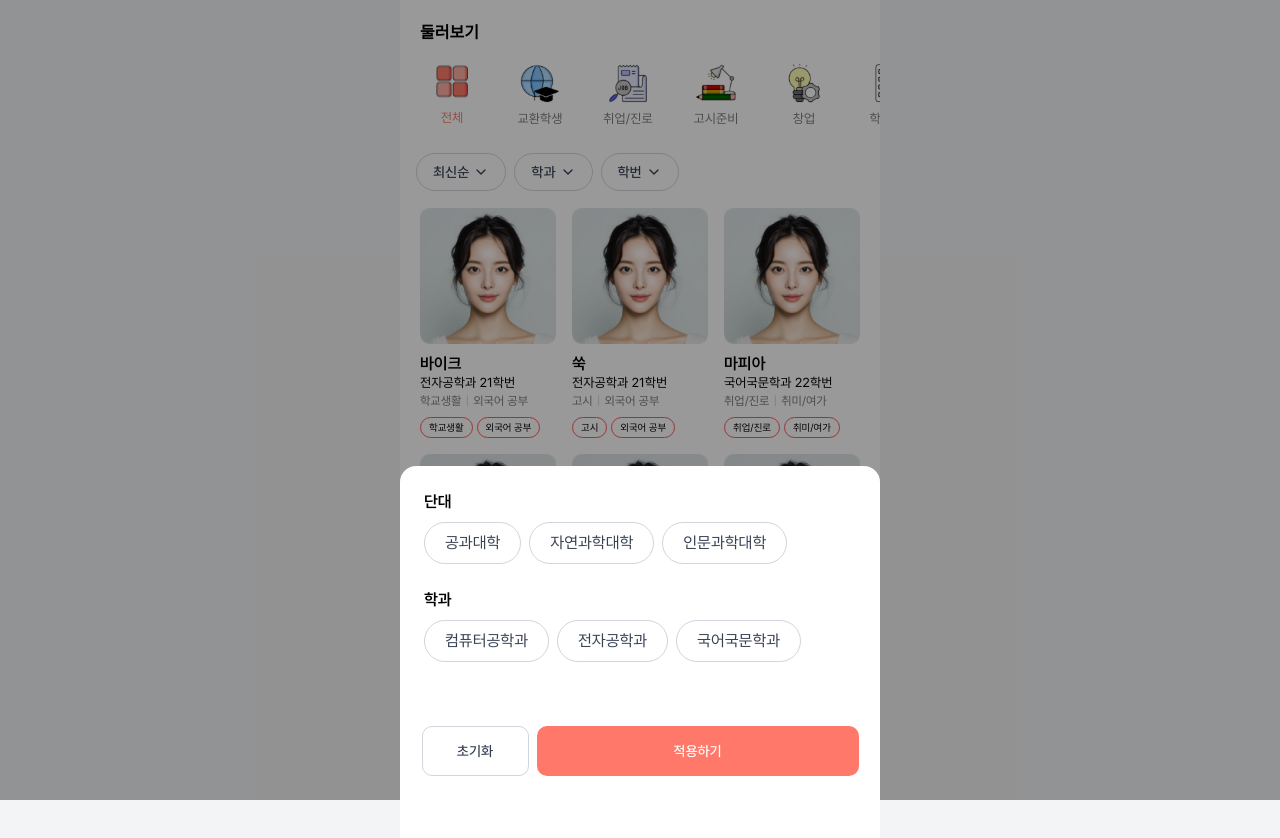
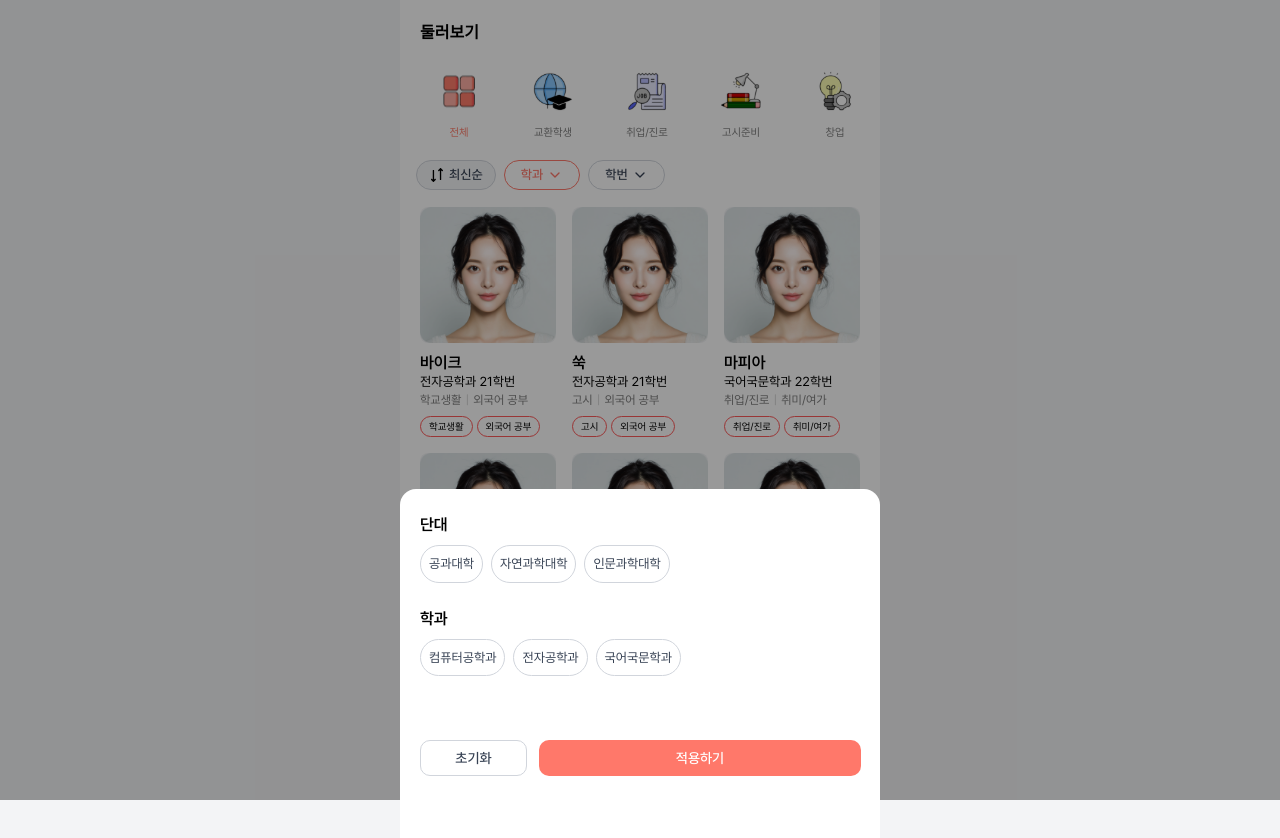
Before and after one commit to LUNCH-CHAT/FRONTEND, a React (Vite) app: page /explore in a window 1280 px wide. Both pictures are taken after a click on the button "학과". Shown: the top 838 px of the page. Built offline with nearby package versions, Linux system fonts and the light colour scheme.

Commit message:
design modify

```diff
--- a/src/components/CategoryGridItem.tsx
+++ b/src/components/CategoryGridItem.tsx
@@ -1,21 +1,35 @@
+// src/components/CategoryGridItem.tsx
+
 import React from 'react';
 
 interface CategoryGridItemProps {
   icon: React.ReactNode;
   label: string;
+  textClassName?: string;  // 폰트 크기 조절용 prop
   onClick?: () => void;
 }
 
-export default function CategoryGridItem({ icon, label, onClick }: CategoryGridItemProps) {
+export default function CategoryGridItem({ icon, label, textClassName, onClick }: CategoryGridItemProps) {
   return (
     <div
-      className="flex flex-col items-center w-[64px] text-center cursor-pointer"
+      className="flex flex-col items-center w-full text-center cursor-pointer"
       onClick={onClick}
     >
-      <div className="w-[40px] h-[40px] flex items-center justify-center aspect-square mb-2">
+      <div
+        className="
+          w-[39px] h-[34px]       /* 기본: 39px */
+          xs:w-[54px] xs:h-[54px] /* ≥480px: 54px */
+          flex items-center justify-center
+          mb-2
+        "
+      >
         {icon}
       </div>
-      <span className="text-[13px] leading-[16px] font-normal text-current font-pretendard">
+      <span
+        className={
+          `font-normal text-current font-pretendard ${textClassName ?? 'text-[11px] leading-[14px]'}`
+        }
+      >
         {label}
       </span>
     </div>
--- a/src/components/CategorySlider.tsx
+++ b/src/components/CategorySlider.tsx
@@ -1,9 +1,14 @@
+// src/components/CategorySlider.tsx
+
+import React from 'react';
+import { Swiper, SwiperSlide } from 'swiper/react';
+import 'swiper/css';
 import CategoryGridItem from './CategoryGridItem';
 
 interface CategorySliderProps {
   categories: { label: string; icon: React.ReactNode }[];
   selectedCategory: string;
-  onSelect: (_label: string) => void;
+  onSelect: (label: string) => void;
 }
 
 export default function CategorySlider({
@@ -12,19 +17,25 @@ export default function CategorySlider({
   onSelect,
 }: CategorySliderProps) {
   return (
-    <div
-      className="flex items-center overflow-x-auto no-scrollbar gap-x-[24px] mb-6 px-5"
-      style={{ height: '65px', boxSizing: 'border-box' }}
+    <div className="w-full px-5">
+      <Swiper
+        spaceBetween={16}
+        slidesPerView="auto"
+        className="no-scrollbar"
       >
         {categories.map((category) => (
+          <SwiperSlide
+            key={category.label}
+            style={{ width: 'auto' }}
+          >
             <button
-          key={category.label}
               type="button"
               onClick={() => onSelect(category.label)}
               className={`
-            flex-shrink-0 pb-1
+                flex flex-col items-center
+                px-3 pb-1
                 ${selectedCategory === category.label
-              ? 'text-[#FF7C6A] font-bold border-b-2 border-[#FF7C6A]'
+                  ? 'text-[#FF7C6A] font-bold'
                   : 'text-[#7D7D7D]'}
               `}
             >
@@ -33,7 +44,9 @@ export default function CategorySlider({
                 label={category.label}
               />
             </button>
+          </SwiperSlide>
         ))}
+      </Swiper>
     </div>
   );
 }
--- a/src/components/Filters/FilterButton.tsx
+++ b/src/components/Filters/FilterButton.tsx
@@ -21,15 +21,22 @@ export default function FilterButton({
   variant = 'pill',
   className,
 }: FilterButtonProps) {
-
-  const pillStyles = 'px-4 py-1.5 rounded-full text-sm font-medium';
-
+  // pill 모드일 때는 outline 형태로, bottom 모드일 땐 배경 채움 형태로
+  const pillStyles = `
+    px-4
+    h-[30px]
+    py-[7px]
+    rounded-full
+    text-[13px]
+    font-medium
+  `;
   const bottomStyles =
-    'w-[92px] h-[50px] px-[15px] py-[17px] rounded-[10px] text-sm font-medium flex-none';
-
+    'w-[65.5px] h-[30px] px-[11px] py-[17px] rounded-[10px] text-sm font-medium flex-none';
 
   const colorStyles = selected
-    ? 'bg-[#FF786A] text-white border-transparent'
+    ? variant === 'pill'
+      ? 'bg-white text-[#FF786A] border-[#FF786A]'
+      : 'bg-[#FF786A] text-white border-transparent'
     : 'bg-white text-gray-700 border-gray-300';
 
   return (
--- a/src/components/Filters/FilterModalDepartmentMajor.tsx
+++ b/src/components/Filters/FilterModalDepartmentMajor.tsx
@@ -3,12 +3,12 @@ import { useEffect, useState } from 'react';
 import FilterTagOption from './FilterTagOption';
 import FilterButton from './FilterButton';
 
-interface Props {
+interface FilterModalDepartmentMajorProps {
   departments: string[];
   majors: string[];
   localDepartment: string;
   localMajor: string;
-  applyFilters: () => void;
+  applyFilters: (department: string, major: string) => void;
   resetFilters: () => void;
   onClose: () => void;
 }
@@ -21,8 +21,10 @@ export default function FilterModalDepartmentMajor({
   applyFilters,
   resetFilters,
   onClose,
-}: Props) {
+}: FilterModalDepartmentMajorProps) {
   const [visible, setVisible] = useState(false);
+  const [selectedDept, setSelectedDept] = useState(localDepartment);
+  const [selectedMaj, setSelectedMaj] = useState(localMajor);
 
   useEffect(() => {
     const timeout = setTimeout(() => setVisible(true), 10);
@@ -36,7 +38,9 @@ export default function FilterModalDepartmentMajor({
     >
       <div
         className={`
-          w-full max-w-[480px] rounded-t-2xl bg-white p-6
+          w-full max-w-[480px]
+          rounded-t-2xl bg-white
+          pt-6 pb-6 pl-5 pr-[19px]     /* 왼쪽 20px, 오른쪽 19px */
           transition-all duration-300
           ${visible ? 'opacity-100 translate-y-0' : 'opacity-0 translate-y-full'}
         `}
@@ -44,17 +48,24 @@ export default function FilterModalDepartmentMajor({
       >
         <div className="mb-6">
           <h3 className="font-semibold text-base mb-2">단대</h3>
-          <FilterTagOption options={departments} selected={localDepartment} />
+          <FilterTagOption
+            options={departments}
+            selected={selectedDept}
+            onSelect={setSelectedDept}
+          />
         </div>
 
         <div className="mb-6">
           <h3 className="font-semibold text-base mb-2">학과</h3>
-          <FilterTagOption options={majors} selected={localMajor} />
+          <FilterTagOption
+            options={majors}
+            selected={selectedMaj}
+            onSelect={setSelectedMaj}
+          />
         </div>
 
         {/* 버튼 그룹 */}
-        <div className="flex justify-center gap-2 mt-16">
-
+        <div className="flex justify-between items-center gap-2 mt-16">
           <FilterButton
             label="초기화"
             onClick={() => {
@@ -70,7 +81,7 @@ export default function FilterModalDepartmentMajor({
           <FilterButton
             label="적용하기"
             onClick={() => {
-              applyFilters();
+              applyFilters(selectedDept, selectedMaj);
               onClose();
             }}
             selected={true}
--- a/src/components/Filters/FilterModalYear.tsx
+++ b/src/components/Filters/FilterModalYear.tsx
@@ -7,7 +7,7 @@ interface FilterModalYearProps {
   years: string[];
   localYear: string;
   resetFilters: () => void;
-  applyFilters: () => void;
+  applyFilters: (year: string) => void;
   onClose: () => void;
 }
 
@@ -19,6 +19,7 @@ export default function FilterModalYear({
   onClose,
 }: FilterModalYearProps) {
   const [visible, setVisible] = useState(false);
+  const [selected, setSelected] = useState(localYear);
 
   useEffect(() => {
     const timeout = setTimeout(() => setVisible(true), 10);
@@ -32,18 +33,25 @@ export default function FilterModalYear({
     >
       <div
         className={`
-          w-full max-w-[480px] rounded-t-2xl bg-white p-6
+          w-full max-w-[480px]
+          rounded-t-2xl bg-white
+          pt-6 pb-6 pl-5 pr-[19px]
           transition-all duration-300
           ${visible ? 'opacity-100 translate-y-0' : 'opacity-0 translate-y-full'}
         `}
         onMouseDown={(e) => e.stopPropagation()}
       >
         <h3 className="font-semibold text-base mb-2">학번</h3>
-        <FilterTagOption options={years} selected={localYear} />
+
+        {/* 선택 옵션 */}
+        <FilterTagOption
+          options={years}
+          selected={selected}
+          onSelect={(year) => setSelected(year)}
+        />
 
         {/* 버튼 그룹 */}
-        <div className="flex justify-center gap-2 mt-16">
-          {/* 초기화: 기본 92px, 480px 이상(xs) → 107px */}
+        <div className="flex justify-between items-center gap-2 mt-16">
           <FilterButton
             label="초기화"
             onClick={() => {
@@ -59,7 +67,7 @@ export default function FilterModalYear({
           <FilterButton
             label="적용하기"
             onClick={() => {
-              applyFilters();
+              applyFilters(selected);
               onClose();
             }}
             selected={true}
--- a/src/components/Filters/FilterTagOption.tsx
+++ b/src/components/Filters/FilterTagOption.tsx
@@ -15,7 +15,7 @@ export default function FilterTagOption({
     <div
       className={`
         flex flex-wrap gap-[10px]
-        [@media(min-width:480px)]:flex-nowrap
+        [@media(min-width:480px)]:flex-wrap
         [@media(min-width:480px)]:overflow-x-auto
         [@media(min-width:480px)]:gap-2
       `}
@@ -31,12 +31,12 @@ export default function FilterTagOption({
               flex-shrink-0 whitespace-nowrap rounded-full border transition
 
               /* 모바일 (<480px)용 작게 */
-              py-[10px] px-[12px] text-sm
+              py-[10px] px-[12px] text-[13px]
 
               /* 데스크탑 (>=480px)용 원래 크기 */
               [@media(min-width:480px)]:py-2
-              [@media(min-width:480px)]:px-5
-              [@media(min-width:480px)]:text-base
+              [@media(min-width:480px)]:px-2
+              [@media(min-width:480px)]:text-text-[13px]
 
               ${isSelected
                 ? 'bg-[#FF786A] text-white border-[#FF786A]'
--- a/src/components/Filters/SortDropdown.tsx
+++ b/src/components/Filters/SortDropdown.tsx
@@ -1,12 +1,13 @@
 import { useState, useRef, useEffect } from 'react';
-import { ChevronDown } from 'lucide-react';
+import ChoiceIcon from '@/assets/icons/choice.svg?react';
 
 interface SortDropdownProps {
   selected: string;
   options: string[];
+  onSelect: (option: string) => void;
 }
 
-export default function SortDropdown({ selected, options }: SortDropdownProps) {
+export default function SortDropdown({ selected, options, onSelect }: SortDropdownProps) {
   const [isOpen, setIsOpen] = useState(false);
   const dropdownRef = useRef<HTMLDivElement>(null);
 
@@ -25,24 +26,42 @@ export default function SortDropdown({ selected, options }: SortDropdownProps) {
     <div className="relative" ref={dropdownRef}>
       <button
         onClick={() => setIsOpen(!isOpen)}
-        className={`flex items-center gap-1 px-4 py-2 rounded-full text-sm font-medium border transition-all
-          bg-white text-gray-700 border-gray-300`}
+        className="
+          flex items-center gap-1
+          px-3
+          h-[30px]
+          rounded-full
+          text-[13px]
+          font-medium
+          border transition-all
+          bg-gray-100 text-gray-700 border-gray-300
+        "
       >
+        <ChoiceIcon className="w-4 h-4" />
         {selected}
-        <ChevronDown size={16} />
       </button>
 
       {isOpen && (
-        <div className="absolute mt-2 w-full bg-white border border-gray-200 rounded-md shadow-md z-50">
+        <div className="absolute mt-2 w-full bg-gray-100 border border-gray-200 rounded-md shadow-md z-50">
           {options.map((option) => (
             <button
               key={option}
               onClick={() => {
+                onSelect(option);
                 setIsOpen(false);
               }}
-              className={`w-full text-left px-4 py-2 text-sm hover:bg-gray-100 ${
-                option === selected ? 'text-primary font-semibold' : 'text-gray-700'
-              }`}
+              className={`
+                w-full text-left
+                px-3    /* 동일하게 px-3로 조정 */
+                h-[30px]
+                text-[13px]
+                hover:bg-gray-100
+                ${
+                  option === selected
+                    ? 'bg-gray-100 text-primary font-semibold'
+                    : 'text-gray-700'
+                }
+              `}
             >
               {option}
             </button>
--- a/src/pages/Explore-Page/explore-page.tsx
+++ b/src/pages/Explore-Page/explore-page.tsx
@@ -1,5 +1,4 @@
 // src/pages/Explore-Page/explore-page.tsx
-
 import { useSearchParams } from 'react-router-dom';
 import { useEffect, useState } from 'react';
 import { useNav } from '../../context/NavContext';
@@ -31,7 +30,7 @@ export default function ExplorePage() {
   const [selectedDepartment, setSelectedDepartment] = useState('전체');
   const [selectedMajor, setSelectedMajor] = useState('전체');
   const [selectedYear, setSelectedYear] = useState('전체');
-  const [sortOrder] = useState<'추천순' | '최신순'>('최신순');
+  const [sortOrder, setSortOrder] = useState<'추천순' | '최신순'>('최신순');
 
   useEffect(() => {
     const param = searchParams.get('category') || '전체';
@@ -93,18 +92,28 @@ export default function ExplorePage() {
           onSelect={setSelectedCategory}
         />
 
-        <div className="mb-[17px] flex gap-2 flex-wrap justify-start  px-4 mt-4 mb-4">
-          <SortDropdown selected={sortOrder} options={['추천순', '최신순']} />
+        <div className="mb-[17px] flex gap-2 flex-wrap justify-start px-4 mt-4 mb-4">
+          <SortDropdown
+            selected={sortOrder}
+            options={['추천순', '최신순']}
+            onSelect={(option) => setSortOrder(option as '추천순' | '최신순')}
+          />
+
           <FilterButton
             label="학과"
             onClick={() => setShowDepartmentMajorModal(true)}
-            selected={selectedDepartment !== '전체' || selectedMajor !== '전체'}
+            selected={
+              showDepartmentMajorModal ||
+              selectedDepartment !== '전체' ||
+              selectedMajor !== '전체'
+            }
             variant="pill"
           />
+
           <FilterButton
             label="학번"
             onClick={() => setShowYearModal(true)}
-            selected={selectedYear !== '전체'}
+            selected={showYearModal || selectedYear !== '전체'}
             variant="pill"
           />
         </div>
@@ -123,7 +132,6 @@ export default function ExplorePage() {
         </div>
       </div>
 
-      {/* ====== 수정된 모달 래퍼 코드 시작 ====== */}
       {showDepartmentMajorModal && (
         <div className="fixed inset-x-0 bottom-0 z-50 flex justify-center">
           <div className="w-full sm:max-w-[700px]">
@@ -136,8 +144,13 @@ export default function ExplorePage() {
               resetFilters={() => {
                 setSelectedDepartment('전체');
                 setSelectedMajor('전체');
+                setShowDepartmentMajorModal(false);
               }}
-              applyFilters={() => setShowDepartmentMajorModal(false)}
+              applyFilters={(dept, maj) => {
+                setSelectedDepartment(dept);
+                setSelectedMajor(maj);
+                setShowDepartmentMajorModal(false);
+              }}
             />
           </div>
         </div>
@@ -149,8 +162,14 @@ export default function ExplorePage() {
             <FilterModalYear
               years={['25학번', '24학번', '23학번', '22학번', '21학번', '20학번 이상']}
               localYear={selectedYear}
-              resetFilters={() => setSelectedYear('전체')}
-              applyFilters={() => setShowYearModal(false)}
+              resetFilters={() => {
+                setSelectedYear('전체');
+                setShowYearModal(false);
+              }}
+              applyFilters={(year) => {
+                setSelectedYear(year);
+                setShowYearModal(false);
+              }}
               onClose={() => setShowYearModal(false)}
             />
           </div>
```
Also changed, not shown: src/layouts/protected-layout.tsx (+4 -4 lines), src/pages/Home-Page/home-page.tsx (+13 -3 lines), src/assets/icons/choice.svg (added), src/assets/images/home-bg.png. Lines whose indentation alone changed are shown as unchanged.
